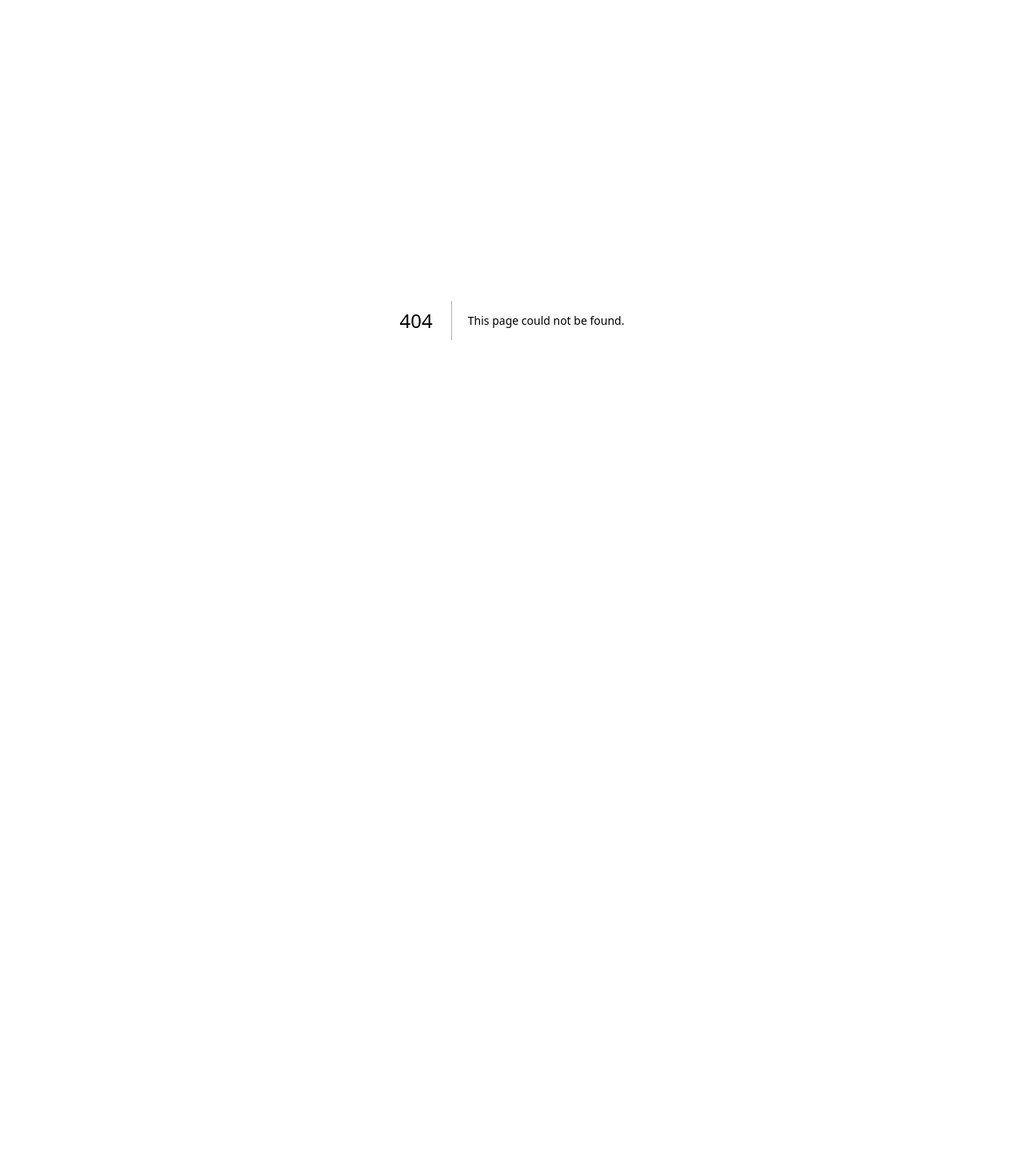
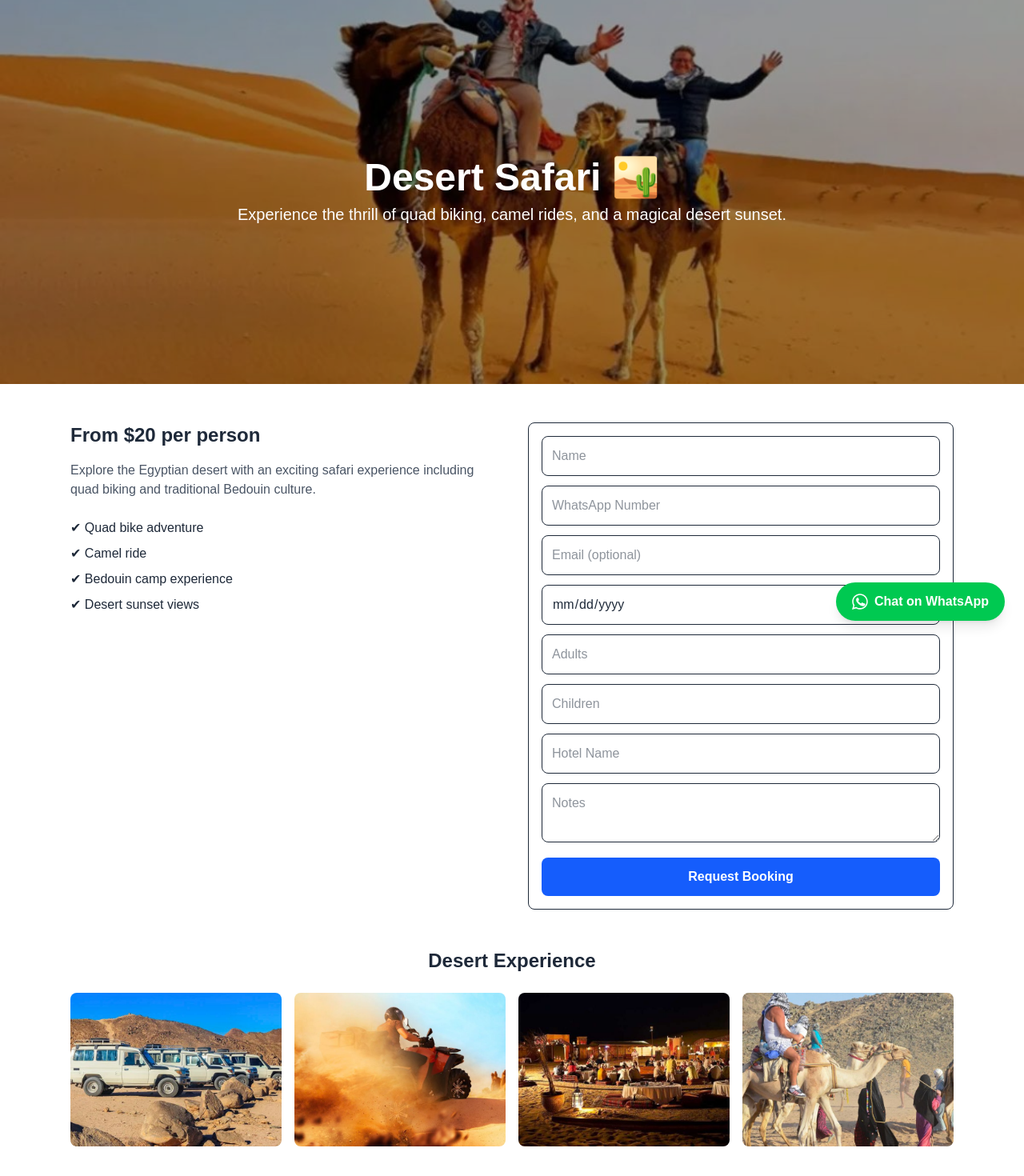
Before and after one commit to Aafiyah-Digital/hurghada-demo, a Next.js app: page /excursions/desert-safari in a window 1280 px wide. Before the commit this address had no page. Shown: the top 1470 px of the page at 80% size. Before the commit the page ends 800 px from the top, so only its background shows below. Built offline with nearby package versions, Linux system fonts and the light colour scheme.

Commit message:
all pages + confirm system

```diff
--- a/app/api/book/route.ts
+++ b/app/api/book/route.ts
@@ -1,34 +1,14 @@
 import { NextResponse } from "next/server";
 import nodemailer from "nodemailer";
 
-import twilio from "twilio";
-
-const client = twilio(process.env.TWILIO_SID, process.env.TWILIO_AUTH);
-
-await client.messages.create({
-  body: message,
-  from: "whatsapp:+14155238886",
-  to: "whatsapp:+201XXXXXXXXX",
-});
-
 export async function POST(req: Request) {
   const data = await req.json();
-
-  const transporter = nodemailer.createTransport({
-    host: process.env.SMTP_HOST,
-    port: 587,
-    auth: {
-      user: process.env.SMTP_USER,
-      pass: process.env.SMTP_PASS,
-    },
-  });
 
   const message = `
 New Booking Request
 
 Trip: ${data.excursion}
 Date: ${data.date}
-Time: ${data.time}
 Adults: ${data.adults}
 Children: ${data.children}
 Hotel: ${data.hotel}
@@ -40,6 +20,15 @@ Email: ${data.email}
 Notes: ${data.notes}
 `;
 
+  const transporter = nodemailer.createTransport({
+    host: process.env.SMTP_HOST,
+    port: 587,
+    auth: {
+      user: process.env.SMTP_USER,
+      pass: process.env.SMTP_PASS,
+    },
+  });
+
   await transporter.sendMail({
     from: process.env.SMTP_USER,
     to: process.env.SMTP_USER,
@@ -47,7 +36,5 @@ Notes: ${data.notes}
     text: message,
   });
 
-  console.log("EMAIL SENT");
-
   return NextResponse.json({ success: true });
 }
--- /dev/null
+++ b/app/confirm/page.tsx
@@ -0,0 +1,42 @@
+"use client";
+
+import { useSearchParams } from "next/navigation";
+
+export default function ConfirmPage() {
+  const params = useSearchParams();
+
+  const name = params.get("name");
+  const trip = params.get("trip");
+  const date = params.get("date");
+  const phone = params.get("phone");
+
+  const message = `Hi ${name} 👋
+
+Your booking for ${trip} on ${date} is confirmed ✅
+
+We will contact you with pickup details shortly.`;
+
+  const handleConfirm = () => {
+    window.open(
+      `https://wa.me/${phone}?text=${encodeURIComponent(message)}`,
+      "_blank",
+    );
+  };
+
+  return (
+    <main className="p-10 text-center">
+      <h1 className="text-3xl font-bold mb-4">Confirm Booking</h1>
+
+      <p className="mb-6">
+        Confirm booking for <strong>{name}</strong> — {trip} on {date}
+      </p>
+
+      <button
+        onClick={handleConfirm}
+        className="bg-green-500 text-white px-6 py-3 rounded-lg"
+      >
+        Confirm via WhatsApp
+      </button>
+    </main>
+  );
+}
--- /dev/null
+++ b/app/excursions/desert-safari/page.tsx
@@ -0,0 +1,80 @@
+import BookingForm from "@/components/BookingForm";
+import WhatsAppButton from "@/components/WhatsAppButton";
+
+export default function DesertSafari() {
+  return (
+    <main className="bg-white text-gray-800">
+      {/* HERO */}
+      <section className="relative h-[60vh]">
+        <img
+          src="/images/desert-safari/hero.jpg"
+          alt="Desert Safari"
+          className="w-full h-full object-cover"
+        />
+
+        <div className="absolute inset-0 bg-black/40 flex items-center justify-center">
+          <div className="text-center text-white px-4">
+            <h1 className="text-4xl md:text-5xl font-bold mb-2">
+              Desert Safari 🏜️
+            </h1>
+            <p className="text-lg md:text-xl">
+              Experience the thrill of quad biking, camel rides, and a magical
+              desert sunset.
+            </p>
+          </div>
+        </div>
+      </section>
+
+      {/* CONTENT */}
+      <section className="max-w-6xl mx-auto px-6 py-12 grid md:grid-cols-2 gap-10">
+        <div>
+          <h2 className="text-2xl font-bold mb-4">From $20 per person</h2>
+
+          <p className="mb-6 text-gray-600">
+            Explore the Egyptian desert with an exciting safari experience
+            including quad biking and traditional Bedouin culture.
+          </p>
+
+          <ul className="space-y-2 mb-6">
+            <li>✔ Quad bike adventure</li>
+            <li>✔ Camel ride</li>
+            <li>✔ Bedouin camp experience</li>
+            <li>✔ Desert sunset views</li>
+          </ul>
+        </div>
+
+        <div>
+          <BookingForm excursion="Desert Safari" />
+        </div>
+      </section>
+
+      {/* GALLERY */}
+      <section className="max-w-6xl mx-auto px-6 pb-12">
+        <h2 className="text-2xl font-bold mb-6 text-center">
+          Desert Experience
+        </h2>
+
+        <div className="grid md:grid-cols-4 gap-4">
+          <img
+            src="/images/desert-safari/gallery-1.jpg"
+            className="rounded-lg object-cover w-full h-48"
+          />
+          <img
+            src="/images/desert-safari/gallery-2.jpg"
+            className="rounded-lg object-cover w-full h-48"
+          />
+          <img
+            src="/images/desert-safari/gallery-3.jpg"
+            className="rounded-lg object-cover w-full h-48"
+          />
+          <img
+            src="/images/desert-safari/gallery-4.jpg"
+            className="rounded-lg object-cover w-full h-48"
+          />
+        </div>
+      </section>
+
+      <WhatsAppButton />
+    </main>
+  );
+}
--- /dev/null
+++ b/app/excursions/dolphin-house/page.tsx
@@ -0,0 +1,79 @@
+import BookingForm from "@/components/BookingForm";
+import WhatsAppButton from "@/components/WhatsAppButton";
+
+export default function DolphinHouse() {
+  return (
+    <main className="bg-white text-gray-800">
+      {/* HERO */}
+      <section className="relative h-[60vh]">
+        <img
+          src="/images/dolphin-house/hero.jpg"
+          alt="Dolphin House"
+          className="w-full h-full object-cover"
+        />
+
+        <div className="absolute inset-0 bg-black/40 flex items-center justify-center">
+          <div className="text-center text-white px-4">
+            <h1 className="text-4xl md:text-5xl font-bold mb-2">
+              Dolphin House 🐬
+            </h1>
+            <p className="text-lg md:text-xl">
+              Swim with dolphins and enjoy snorkeling in the beautiful Red Sea.
+            </p>
+          </div>
+        </div>
+      </section>
+
+      {/* CONTENT */}
+      <section className="max-w-6xl mx-auto px-6 py-12 grid md:grid-cols-2 gap-10">
+        <div>
+          <h2 className="text-2xl font-bold mb-4">From $30 per person</h2>
+
+          <p className="mb-6 text-gray-600">
+            Discover the magic of the Red Sea with a chance to see dolphins in
+            their natural habitat.
+          </p>
+
+          <ul className="space-y-2 mb-6">
+            <li>✔ Dolphin spotting</li>
+            <li>✔ Snorkeling stops</li>
+            <li>✔ Boat trip</li>
+            <li>✔ Lunch included</li>
+          </ul>
+        </div>
+
+        <div>
+          <BookingForm excursion="Dolphin House" />
+        </div>
+      </section>
+
+      {/* GALLERY */}
+      <section className="max-w-6xl mx-auto px-6 pb-12">
+        <h2 className="text-2xl font-bold mb-6 text-center">
+          Dolphin Experience
+        </h2>
+
+        <div className="grid md:grid-cols-4 gap-4">
+          <img
+            src="/images/dolphin-house/gallery-1.jpg"
+            className="rounded-lg object-cover w-full h-48"
+          />
+          <img
+            src="/images/dolphin-house/gallery-2.jpg"
+            className="rounded-lg object-cover w-full h-48"
+          />
+          <img
+            src="/images/dolphin-house/gallery-3.jpg"
+            className="rounded-lg object-cover w-full h-48"
+          />
+          <img
+            src="/images/dolphin-house/gallery-4.jpg"
+            className="rounded-lg object-cover w-full h-48"
+          />
+        </div>
+      </section>
+
+      <WhatsAppButton />
+    </main>
+  );
+}
--- a/components/BookingForm.tsx
+++ b/components/BookingForm.tsx
@@ -10,7 +10,6 @@ export default function BookingForm({ excursion }: { excursion: string }) {
     date: "",
     adults: 1,
     children: 0,
-    time: "Flexible",
     hotel: "",
     notes: "",
   });
@@ -24,18 +23,39 @@ export default function BookingForm({ excursion }: { excursion: string }) {
   const handleSubmit = async (e: any) => {
     e.preventDefault();
 
-    const res = await fetch("/api/book", {
+    // Send to backend (email later)
+    await fetch("/api/book", {
       method: "POST",
       body: JSON.stringify({ ...form, excursion }),
     });
 
-    if (res.ok) setSuccess(true);
+    // WhatsApp message
+    const message = `New Booking Request
+
+Trip: ${excursion}
+Date: ${form.date}
+Adults: ${form.adults}
+Children: ${form.children}
+Hotel: ${form.hotel}
+
+Name: ${form.name}
+Phone: ${form.phone}
+Email: ${form.email}
+
+Notes: ${form.notes}`;
+
+    window.open(
+      `https://wa.me/201XXXXXXXXX?text=${encodeURIComponent(message)}`,
+      "_blank",
+    );
+
+    setSuccess(true);
   };
 
   if (success) {
     return (
       <p className="text-green-600 mt-4">
-        ✅ Request sent! We’ll contact you on WhatsApp.
+        ✅ Request sent! We’ll contact you on WhatsApp shortly.
       </p>
     );
   }
@@ -47,20 +67,22 @@ export default function BookingForm({ excursion }: { excursion: string }) {
         placeholder="Name"
         onChange={handleChange}
         required
-        className="w-full p-2 border"
+        className="w-full p-3 border rounded-lg"
       />
+
       <input
         name="phone"
         placeholder="WhatsApp Number"
         onChange={handleChange}
         required
-        className="w-full p-2 border"
+        className="w-full p-3 border rounded-lg"
       />
+
       <input
         name="email"
         placeholder="Email (optional)"
         onChange={handleChange}
-        className="w-full p-2 border"
+        className="w-full p-3 border rounded-lg"
       />
 
       <input
@@ -68,7 +90,7 @@ export default function BookingForm({ excursion }: { excursion: string }) {
         name="date"
         onChange={handleChange}
         required
-        className="w-full p-2 border"
+        className="w-full p-3 border rounded-lg"
       />
 
       <input
@@ -76,37 +98,32 @@ export default function BookingForm({ excursion }: { excursion: string }) {
         name="adults"
         placeholder="Adults"
         onChange={handleChange}
-        className="w-full p-2 border"
+        className="w-full p-3 border rounded-lg"
       />
+
       <input
         type="number"
         name="children"
         placeholder="Children"
         onChange={handleChange}
-        className="w-full p-2 border"
+        className="w-full p-3 border rounded-lg"
       />
-
-      <select name="time" onChange={handleChange} className="w-full p-2 border">
-        <option>Flexible</option>
-        <option>Morning</option>
-        <option>Afternoon</option>
-      </select>
 
       <input
         name="hotel"
         placeholder="Hotel Name"
         onChange={handleChange}
-        className="w-full p-2 border"
+        className="w-full p-3 border rounded-lg"
       />
 
       <textarea
         name="notes"
         placeholder="Notes"
         onChange={handleChange}
-        className="w-full p-2 border"
+        className="w-full p-3 border rounded-lg"
       />
 
-      <button className="bg-black text-white px-4 py-2 rounded">
+      <button className="bg-blue-600 hover:bg-blue-700 text-white px-4 py-3 rounded-lg w-full font-semibold">
         Request Booking
       </button>
     </form>
--- a/components/WhatsAppButton.tsx
+++ b/components/WhatsAppButton.tsx
@@ -4,9 +4,18 @@ export default function WhatsAppButton() {
       href="https://wa.me/201XXXXXXXXX"
       target="_blank"
       rel="noopener noreferrer"
-      className="fixed bottom-6 right-6 bg-green-500 hover:bg-green-600 text-white px-5 py-3 rounded-full shadow-lg z-50 font-semibold"
+      className="fixed bottom-6 right-6 flex items-center gap-2 bg-green-500 hover:bg-green-600 text-white px-5 py-3 rounded-full shadow-lg z-50 font-semibold"
     >
-      WhatsApp
+      <svg
+        xmlns="http://www.w3.org/2000/svg"
+        viewBox="0 0 32 32"
+        width="20"
+        height="20"
+        fill="white"
+      >
+        <path d="M16 .4C7.4.4.4 7.4.4 16c0 2.8.7 5.5 2.1 7.9L0 32l8.3-2.4c2.3 1.3 4.9 2 7.7 2 8.6 0 15.6-7 15.6-15.6S24.6.4 16 .4zm0 28.5c-2.4 0-4.8-.6-6.9-1.9l-.5-.3-4.9 1.4 1.5-4.8-.3-.5c-1.3-2.1-2-4.5-2-6.9 0-7.2 5.9-13.1 13.1-13.1S29.1 8.8 29.1 16 23.2 28.9 16 28.9zm7.2-9.9c-.4-.2-2.3-1.1-2.7-1.2-.4-.1-.6-.2-.9.2-.2.4-.9 1.2-1.1 1.4-.2.2-.4.3-.7.1-.4-.2-1.6-.6-3-1.9-1.1-1-1.9-2.2-2.1-2.6-.2-.4 0-.6.2-.8.2-.2.4-.4.6-.7.2-.3.3-.5.4-.8.1-.3 0-.6 0-.8 0-.2-.9-2.2-1.2-3-.3-.8-.6-.7-.9-.7h-.8c-.3 0-.8.1-1.2.6s-1.6 1.6-1.6 3.8 1.6 4.4 1.8 4.7c.2.3 3.1 4.7 7.6 6.6 1.1.5 1.9.7 2.6.9 1.1.3 2 .3 2.8.2.9-.1 2.7-1.1 3.1-2.2.4-1.1.4-2 .3-2.2-.1-.2-.3-.3-.7-.5z" />
+      </svg>
+      Chat on WhatsApp
     </a>
   );
 }
```
